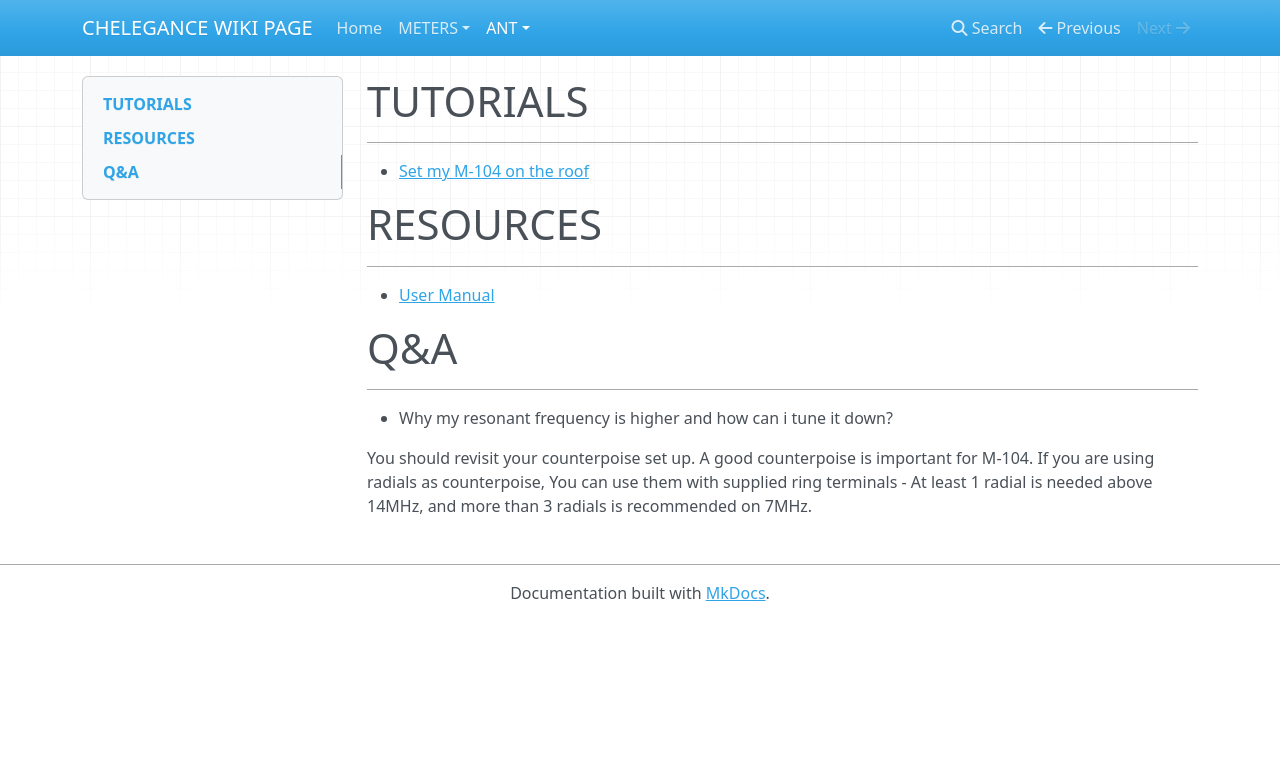
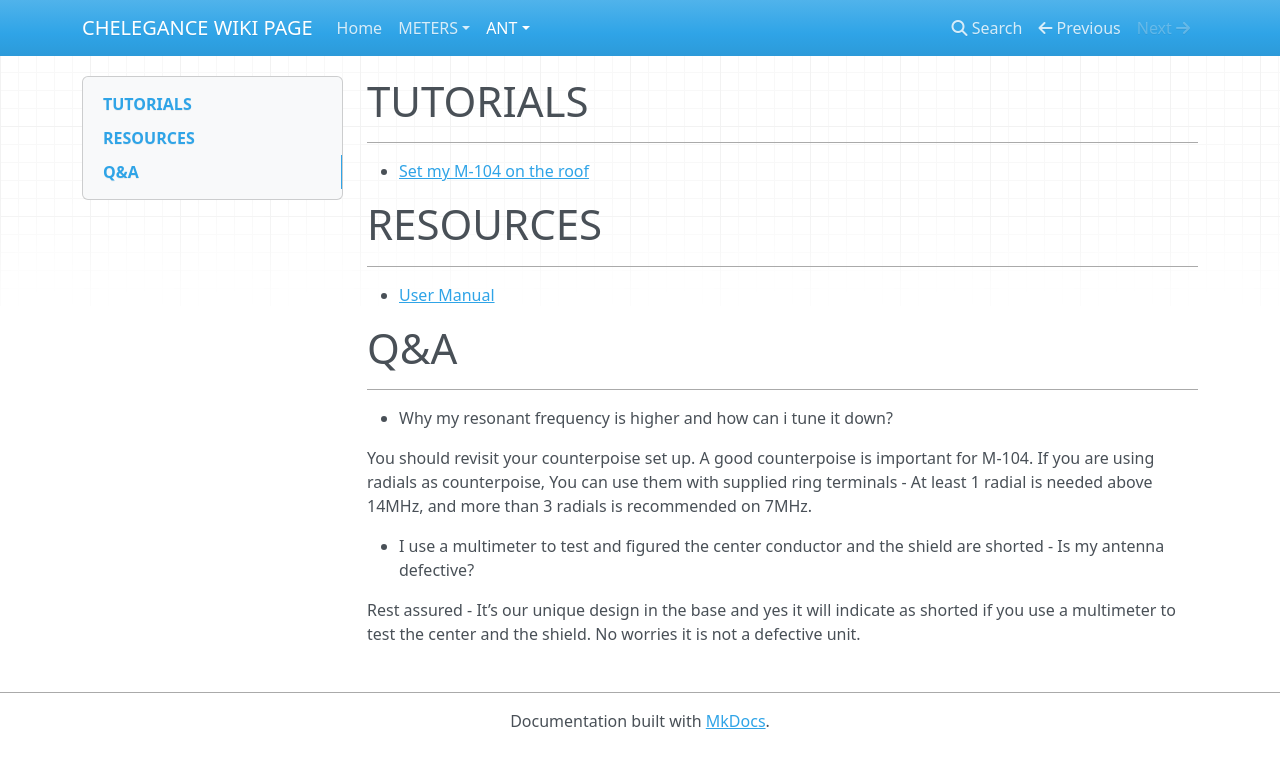
Before and after one commit to CHELEGANCE/WIKI, an MkDocs documentation site: the page built from docs/ANT/M-104/M-104.md, in a window 1280 px wide. Shown: the top 768 px of the page. Built offline with MkDocs 1.6.1, drawn with Linux system fonts in a browser that asks for light colours; nearby versions of some CDN libraries.

Commit message:
Q&A m-104

```diff
--- a/docs/ANT/M-104/M-104.md
+++ b/docs/ANT/M-104/M-104.md
@@ -12,3 +12,7 @@
 * Why my resonant frequency is higher and how can i tune it down?
 
 You should revisit your counterpoise set up. A good counterpoise is important for M-104. If you are using radials as counterpoise, You can use them with supplied ring terminals - At least 1 radial is needed above 14MHz, and more than 3 radials is recommended on 7MHz.
+
+* I use a multimeter to test and figured the center conductor and the shield are shorted - Is my antenna defective?
+
+Rest assured - It’s our unique design in the base and yes it will indicate as shorted if you use a multimeter to test the center and the shield. No worries it is not a defective unit.
```
